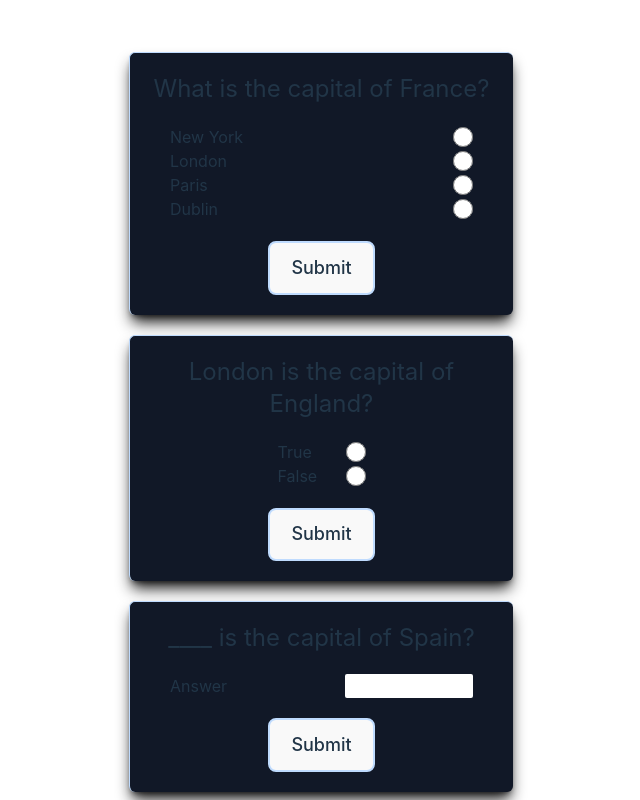
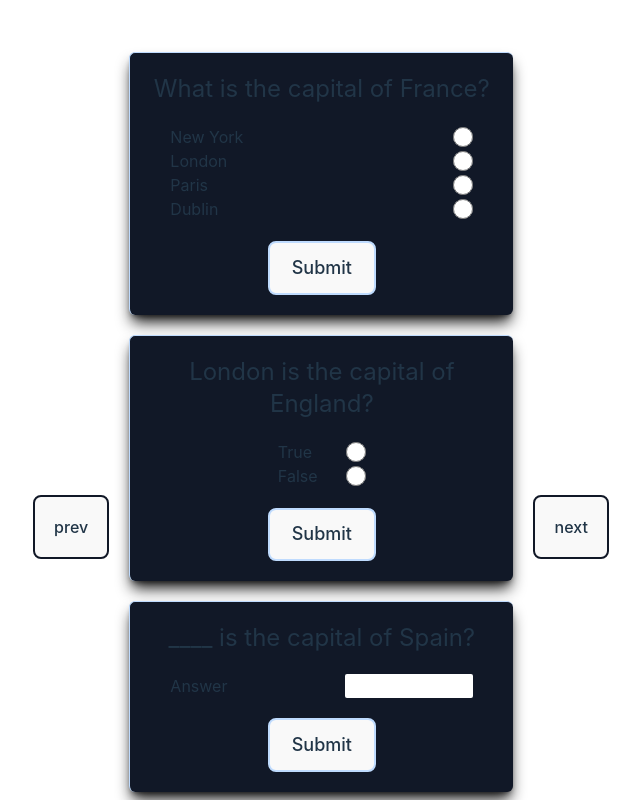
Before and after one commit to LamarcheG/quiz-app, a React (Vite) app: page / in a window 1280 px wide. Shown: the top 800 px of the page, without its empty margins (319-959 px from the left). Built offline with nearby package versions, Linux system fonts and the light colour scheme.

Commit message:
feat: go forward or backward in questions

```diff
--- a/src/Components/QuestionItem.tsx
+++ b/src/Components/QuestionItem.tsx
@@ -6,12 +6,14 @@ interface questionItemProps {
   question: IQuestionItem;
   selectedChoice: string | null;
   children?: React.ReactNode;
+  nextQuestion: () => void;
 }
 
 export const QuestionItem = ({
   question,
   selectedChoice,
   children,
+  nextQuestion,
 }: questionItemProps) => {
   const [isCorrect, setIsCorrect] = useState<boolean | null>(null);
 
@@ -20,9 +22,12 @@ export const QuestionItem = ({
 
     if (selectedChoice === null) return;
 
-    checkAnswer(question.answer, selectedChoice)
-      ? setIsCorrect(true)
-      : setIsCorrect(false);
+    if (checkAnswer(question.answer, selectedChoice)) {
+      setIsCorrect(true);
+      nextQuestion();
+    } else {
+      setIsCorrect(false);
+    }
   };
 
   return (
@@ -30,7 +35,7 @@ export const QuestionItem = ({
       <form
         onSubmit={handleSubmit}
         className={
-          "m-5  w-72 rounded-md border-t border-l bg-gray-900 p-5 shadow-lg shadow-neutral-900 xl:w-96" +
+          " m-5 w-72 rounded-md border-t border-l bg-gray-900 p-5 shadow-lg shadow-neutral-900 xl:w-96" +
           (isCorrect === true
             ? " border border-green-700"
             : isCorrect === false
--- a/src/Components/QuestionStack.tsx
+++ b/src/Components/QuestionStack.tsx
@@ -19,15 +19,14 @@ interface questionStackProps {
 
 export const QuestionStack = ({ questions }: questionStackProps) => {
   const [selectedChoice, setSelectedChoice] = useState<[Number, string][]>([]);
+  const [questionStack, setQuestions] = useState<IQuestionItem[]>(questions);
 
   useEffect(() => {
     //initialize the selectedChoice array with empty strings
     setSelectedChoice(questions.map((question) => [question.id, ""]));
-  }, [questions]);
+  }, [questionStack]);
 
   const handleChange = (e: React.ChangeEvent<HTMLInputElement>) => {
-    //if the question has already been answered, update the answer
-    if (selectedChoice.some((choice) => choice[0] === Number(e.target.name))) {
     setSelectedChoice(
       selectedChoice.map((choice) =>
         choice[0] === Number(e.target.name)
@@ -35,25 +34,39 @@ export const QuestionStack = ({ questions }: questionStackProps) => {
           : choice
       )
     );
-    } else {
-      setSelectedChoice([
-        ...selectedChoice,
-        [Number(e.target.name), e.target.value],
-      ]);
-    }
   };
 
   const getAnswerForQuestion = (id: number) => {
     const answer = selectedChoice.find((choice) => choice[0] === id);
     return answer ? answer[1] : "";
   };
+
+  const prevQuestion = () => {
+    //put the previous questions at the top of the stack
+    setQuestions([...questionStack.slice(1), questionStack[0]]);
+  };
+
+  const nextQuestion = () => {
+    //put the next questions at the bottom of the stack
+    setQuestions([...questionStack.slice(1), questionStack[0]]);
+  };
+
   return (
-    <>
-      {questions.map((question) => (
+    <div className="flex items-center">
+      <button
+        type="button"
+        onClick={prevQuestion}
+        className="h-16 border-2 border-gray-900"
+      >
+        prev
+      </button>
+      <ul>
+        {questionStack.map((question) => (
           <QuestionItem
             question={question}
             key={question.id}
             selectedChoice={getAnswerForQuestion(question.id)}
+            nextQuestion={nextQuestion}
           >
             {question.type === QuestionType.MultipleChoice ? (
               <MultipleChoice
@@ -80,6 +93,14 @@ export const QuestionStack = ({ questions }: questionStackProps) => {
             )}
           </QuestionItem>
         ))}
-    </>
+      </ul>
+      <button
+        type="button"
+        onClick={nextQuestion}
+        className="h-16 border-2 border-gray-900"
+      >
+        next
+      </button>
+    </div>
   );
 };
```
Lines whose indentation alone changed are shown as unchanged.
